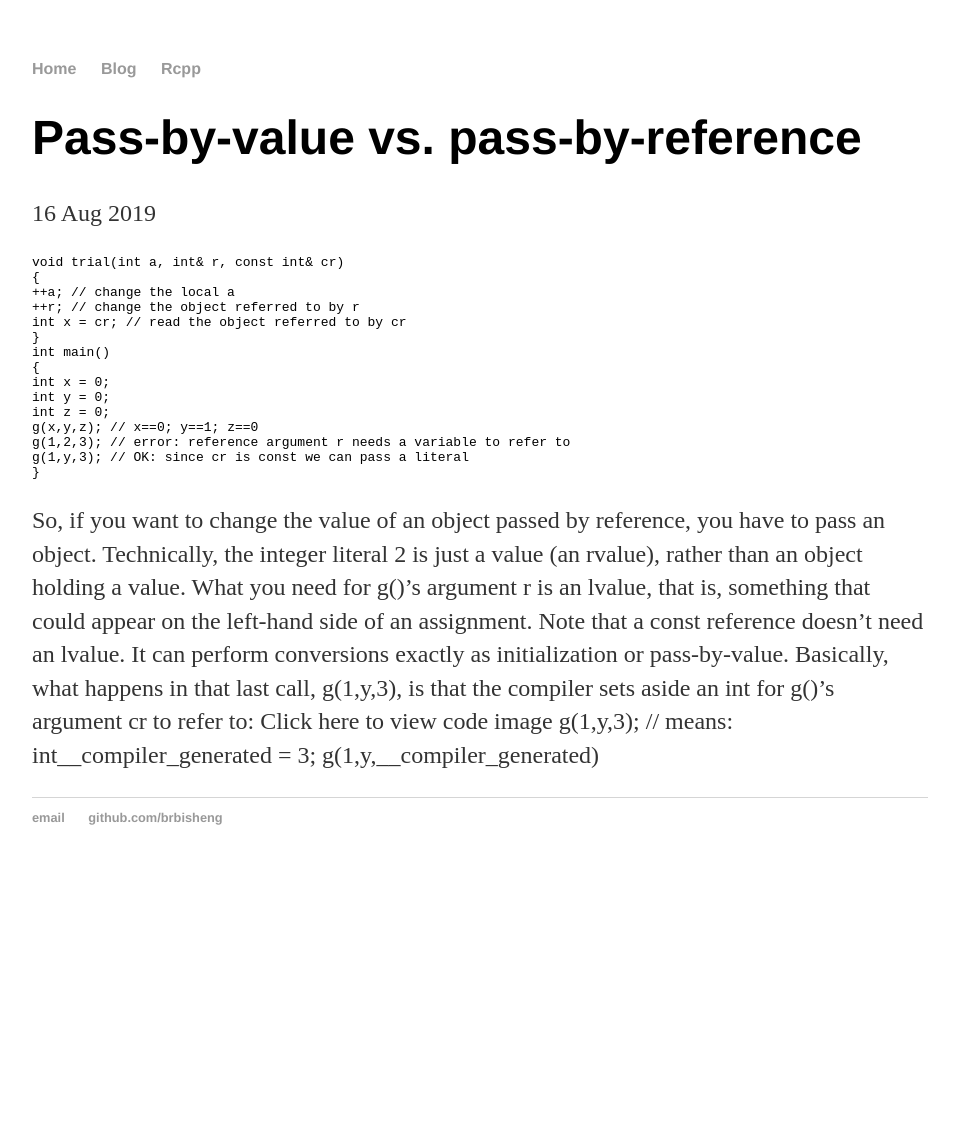
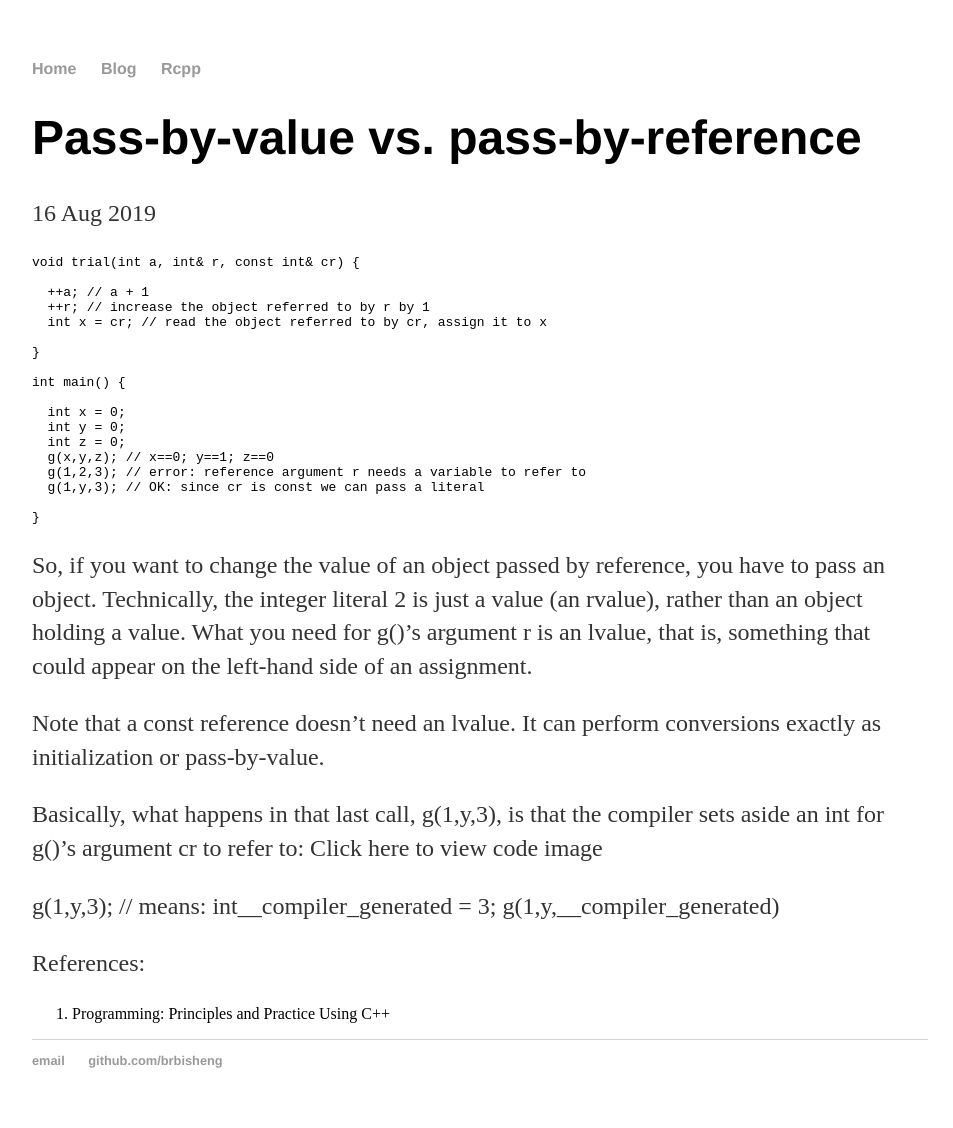
Before and after one commit to brbisheng/brbisheng.github.io, a Jekyll site: the page built from rcpp/_posts/2019-08-16-rcpp-post0.md, in a window 1280 px wide. Shown: the whole page, without its empty margins (160-1113 px from the left). Built offline with Jekyll 4.4.1, drawn with Linux system fonts in a browser that asks for light colours; before the commit the page ends 900 px from its top, so only the background shows below that.

Commit message:
Update 2019-08-16-rcpp-post0.md

````diff
--- a/rcpp/_posts/2019-08-16-rcpp-post0.md
+++ b/rcpp/_posts/2019-08-16-rcpp-post0.md
@@ -5,27 +5,35 @@ categories: ["rcpp", "cpp"]
 ---
 
 ``` c++
-void trial(int a, int& r, const int& cr)
-{
-++a; // change the local a
-++r; // change the object referred to by r
-int x = cr; // read the object referred to by cr
+void trial(int a, int& r, const int& cr) {
+
+  ++a; // a + 1
+  ++r; // increase the object referred to by r by 1
+  int x = cr; // read the object referred to by cr, assign it to x
+
 }
-int main()
-{
-int x = 0;
-int y = 0;
-int z = 0;
-g(x,y,z); // x==0; y==1; z==0
-g(1,2,3); // error: reference argument r needs a variable to refer to
-g(1,y,3); // OK: since cr is const we can pass a literal
+
+int main() {
+
+  int x = 0;
+  int y = 0;
+  int z = 0;
+  g(x,y,z); // x==0; y==1; z==0
+  g(1,2,3); // error: reference argument r needs a variable to refer to
+  g(1,y,3); // OK: since cr is const we can pass a literal
+
 }
 ```
 
-So, if you want to change the value of an object passed by reference, you have to pass an object. Technically, the integer literal
-2 is just a value (an rvalue), rather than an object holding a value. What you need for g()’s argument r is an lvalue, that is,
-something that could appear on the left-hand side of an assignment.
+So, if you want to change the value of an object passed by reference, you have to pass an object.
+Technically, the integer literal 2 is just a value (an rvalue), rather than an object holding a value. What you need for g()’s argument r is an lvalue, that is, something that could appear on the left-hand side of an assignment.
+
 Note that a const reference doesn’t need an lvalue. It can perform conversions exactly as initialization or pass-by-value.
+
 Basically, what happens in that last call, g(1,y,3), is that the compiler sets aside an int for g()’s argument cr to refer to:
 Click here to view code image
+
 g(1,y,3); // means: int__compiler_generated = 3; g(1,y,__compiler_generated)
+
+References:
+1. Programming: Principles and Practice Using C++
````
